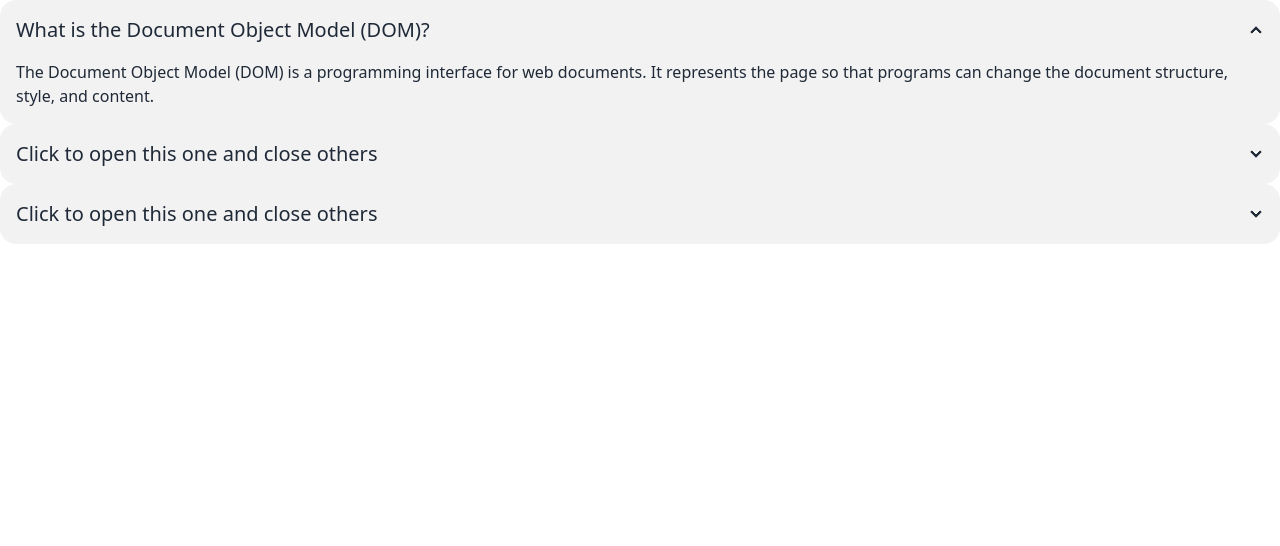
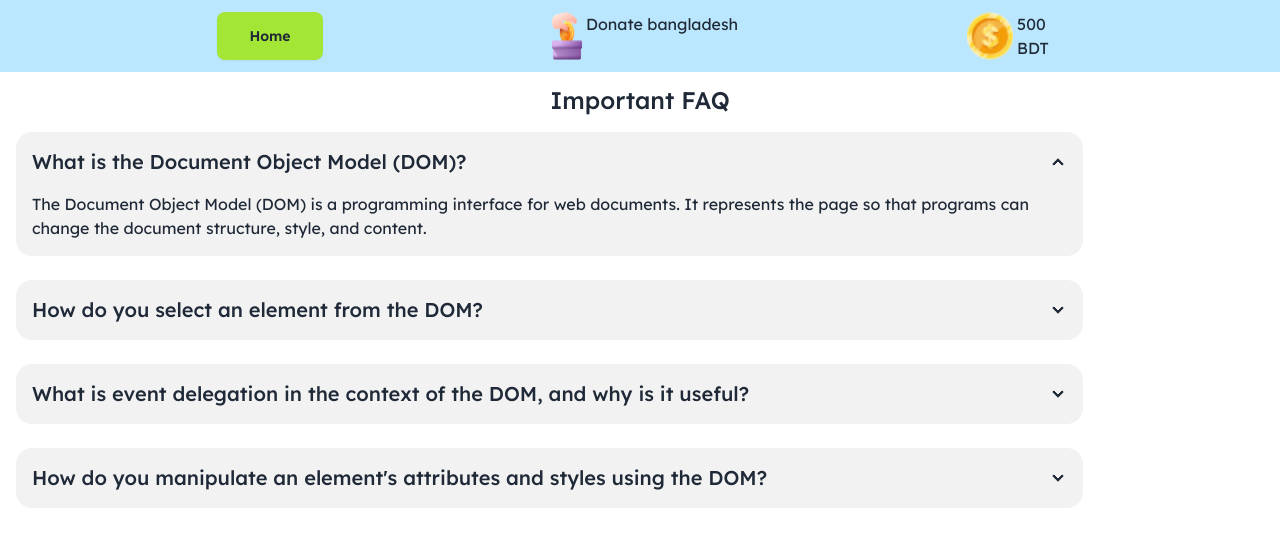
Before and after one commit to Farjana-22/a5, a plain HTML site: page blog.html in a window 1280 px wide. Drawn offline with nearby package versions, Linux system fonts and the light colour scheme.

Commit message:
added blog file

```diff
--- a/blog.html
+++ b/blog.html
@@ -11,26 +11,63 @@
 <link href="https://cdn.jsdelivr.net/npm/daisyui@4.12.10/dist/full.min.css" rel="stylesheet" type="text/css" />
 <script src="https://cdn.tailwindcss.com"></script>
 </head>
+<style>
+  body{
+      font-family:'Lexend';
+  }
+  nav{
+      background-color:#BBE7FE;
+  }
+
+</style>
 <body>
-    <div class="collapse collapse-arrow bg-base-200">
+  <div>
+    <nav  class=" flex  flex-col  gap-3 justify-evenly  py-3 lg:flex-row">
+       <a role="button" class="btn bg-lime-400 w-2/6 h-2/6 p-2 text-center rounded-lg border-none lg:w-1/12 h-1/12" href="index.html">Home</a>
+
+        <div class="flex gap-1">
+            <img class="w-[20px] lg:w-[30px] "  src="assets/logo.png">
+        <h3>Donate bangladesh</h3></div>
+        <div class="flex gap-1">
+            <img   src="assets/coin.png ">
+            <p id="balance">500 BDT</p>
+        </div>
+
+    </nav>
+</div>
+<h2 class=" text-center  mt-3 font-medium text-2xl">Important FAQ </h2>
+    <div class=" mt-4 ml-4 w-5/6 collapse collapse-arrow bg-base-200">
         <input type="radio" name="my-accordion-2" checked="checked" />
         <div class="collapse-title text-xl font-medium">What is the Document Object Model (DOM)?</div>
         <div class="collapse-content">
           <p>The Document Object Model (DOM) is a programming interface for web documents. It represents the page so that programs can change the document structure, style, and content.</p>
         </div>
       </div>
-      <div class="collapse collapse-arrow bg-base-200">
+      <br>
+      <div class=" ml-4 w-5/6 collapse collapse-arrow bg-base-200">
         <input type="radio" name="my-accordion-2" />
-        <div class="collapse-title text-xl font-medium">Click to open this one and close others</div>
+        <div class="collapse-title text-xl font-medium">How do you select an element from the DOM?</div>
         <div class="collapse-content">
-          <p>hello</p>
+          <p>There are multiple ways to select an element ,ex-.getElementById(),.querySelector()etc. </p>
         </div>
       </div>
-      <div class="collapse collapse-arrow bg-base-200">
+      <br>
+      <div class=" ml-4 w-5/6 collapse collapse-arrow bg-base-200">
         <input type="radio" name="my-accordion-2" />
-        <div class="collapse-title text-xl font-medium">Click to open this one and close others</div>
+        <div class="collapse-title text-xl font-medium">What is event delegation in the context of the DOM, and why is it useful?</div>
         <div class="collapse-content">
-          <p>hello</p>
+          <p>Event delegation is a design pattern in JavaScript used to efficiently manage and handle events on multiple child elements by attaching a single event listener to a common ancestor element. It is helpful because  allows you to attach a single listener to the parent container.
+          </p>
+        </div>
+      </div>
+      <br>
+      <div class=" ml-4 w-5/6 collapse collapse-arrow bg-base-200">
+        <input type="radio" name="my-accordion-2" />
+        <div class="collapse-title text-xl font-medium">How do you manipulate an element's attributes and styles using the DOM?</div>
+        <div class="collapse-content">
+          <p>In JavaScript, we have four methods for modifying element attributes:hasAttribute()-Returns a true or false boolean,setAttribute()-	Adds or updates value of a specified attribute,
+            getAttribute()-	Returns the value of a specified attribute or null,removeAttribute()-	Removes an attribute from an element.
+          </p>
         </div>
       </div>
 </body>
```
